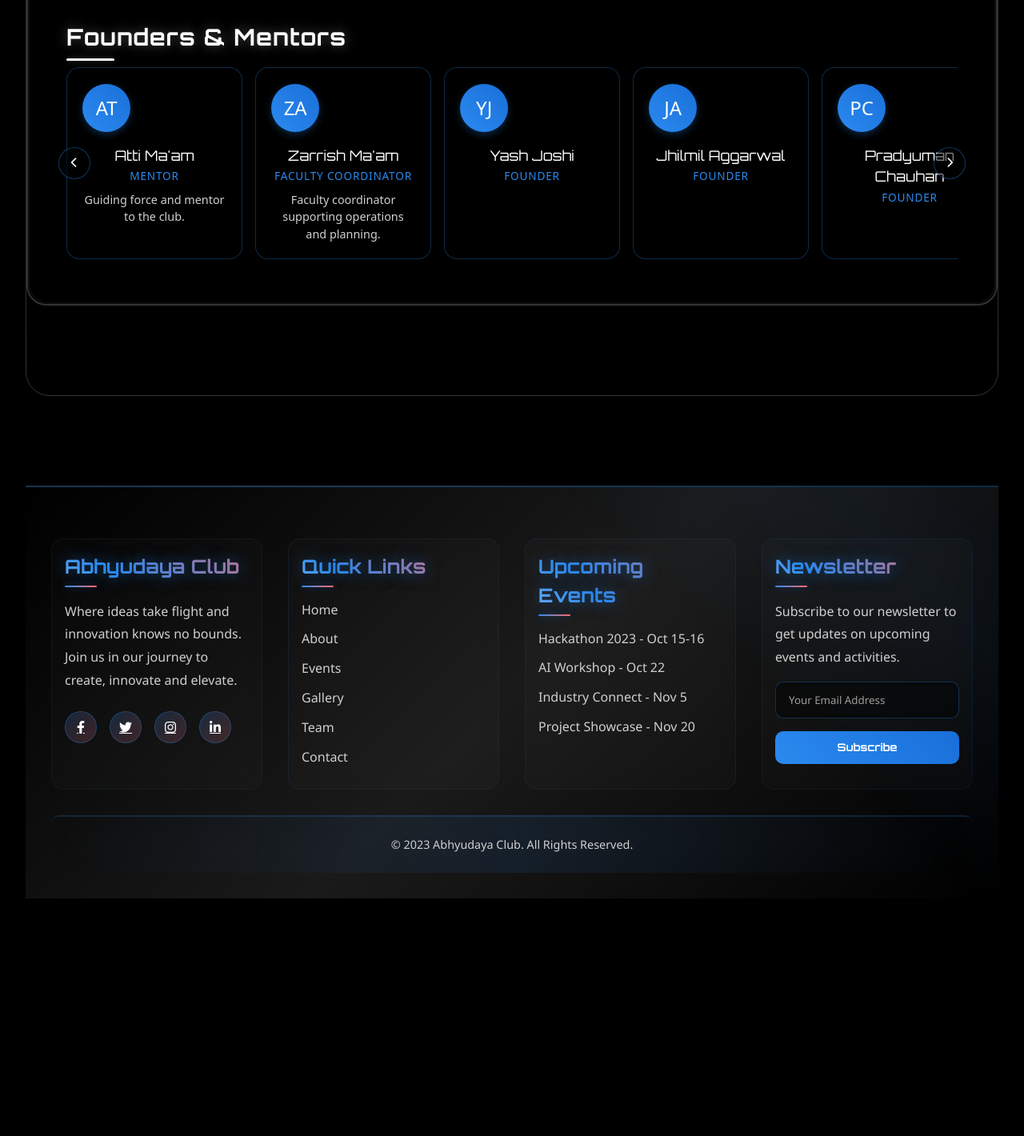
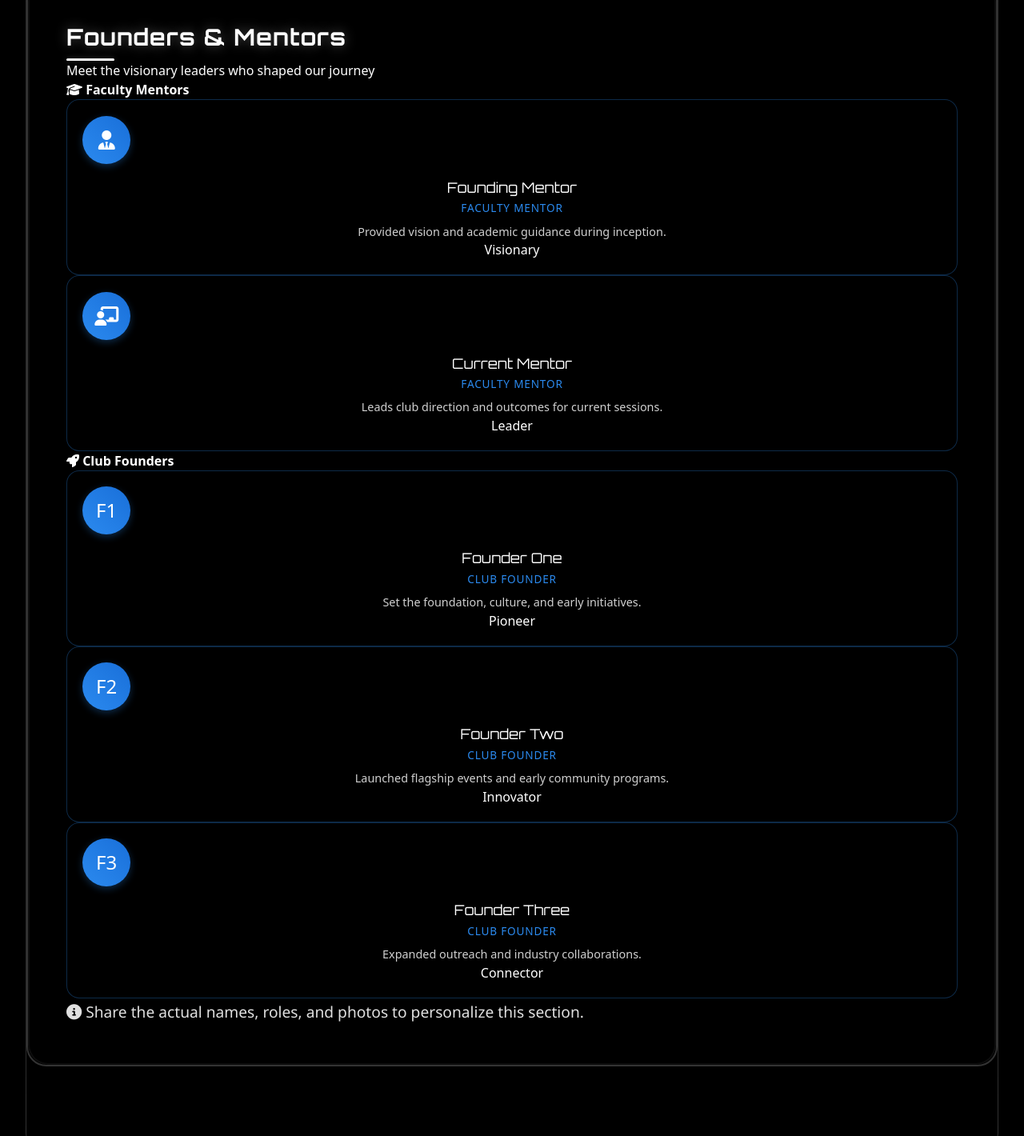
Before and after one commit to Suryansh2803/Club-Website, a plain HTML site: page about.html in a window 1280 px wide. Shown: the part 1460-2880 px from the top of the page at 80% size. Before the commit the page ends 2583 px from the top, so only its background shows below. Drawn offline with Linux system fonts and the light colour scheme.

Commit message:
Update about.html

```diff
--- a/about.html
+++ b/about.html
@@ -107,50 +107,99 @@
                     </div>
                 </div>
 
-                <div class="content-card">
-                    <h3 class="card-title">Founders & Mentors</h3>
-                    <div class="scroller-wrap">
-                        <button class="scroller-btn left" aria-label="Scroll left"><i class="fas fa-chevron-left"></i></button>
-                        <div class="people-scroller" id="foundersScroller">
-                            <div class="person-card">
-                                <div class="member-avatar">AT</div>
-                                <div class="person-name">Atti Ma'am</div>
-                                <div class="person-role">Mentor</div>
-                                <p class="person-text">Guiding force and mentor to the club.</p>
-                            </div>
-                            <div class="person-card">
-                                <div class="member-avatar">ZA</div>
-                                <div class="person-name">Zarrish Ma'am</div>
-                                <div class="person-role">Faculty Coordinator</div>
-                                <p class="person-text">Faculty coordinator supporting operations and planning.</p>
-                            </div>
-                            <div class="person-card">
-                                <div class="member-avatar">YJ</div>
-                                <div class="person-name">Yash Joshi</div>
-                                <div class="person-role">Founder</div>
-                            </div>
-                            <div class="person-card">
-                                <div class="member-avatar">JA</div>
-                                <div class="person-name">Jhilmil Aggarwal</div>
-                                <div class="person-role">Founder</div>
-                            </div>
-                            <div class="person-card">
-                                <div class="member-avatar">PC</div>
-                                <div class="person-name">Pradyuman Chauhan</div>
-                                <div class="person-role">Founder</div>
-                            </div>
-                            <div class="person-card">
-                                <div class="member-avatar">AC</div>
-                                <div class="person-name">Anushka Chaurasia</div>
-                                <div class="person-role">Founder</div>
-                            </div>
-                            <div class="person-card">
-                                <div class="member-avatar">VC</div>
-                                <div class="person-name">Vansh Chauhan</div>
-                                <div class="person-role">Founder</div>
+                <div class="content-card founders-section">
+                    <div class="section-header">
+                        <h3 class="card-title">Founders & Mentors</h3>
+                        <p class="section-description">Meet the visionary leaders who shaped our journey</p>
+                    </div>
+
+                    <div class="founders-container">
+                        <!-- Mentors Section -->
+                        <div class="mentors-group">
+                            <h4 class="group-title">
+                                <i class="fas fa-graduation-cap"></i>
+                                Faculty Mentors
+                            </h4>
+                            <div class="founders-grid mentors-grid">
+                                <div class="person-card founder-card mentor-card">
+                                    <div class="card-glow"></div>
+                                    <div class="member-avatar mentor-avatar">
+                                        <i class="fas fa-user-tie"></i>
+                                    </div>
+                                    <div class="person-info">
+                                        <div class="person-name">Founding Mentor</div>
+                                        <div class="person-role">Faculty Mentor</div>
+                                        <p class="person-text">Provided vision and academic guidance during inception.</p>
+                                        <div class="person-badge">Visionary</div>
+                                    </div>
+                                </div>
+                                <div class="person-card founder-card mentor-card">
+                                    <div class="card-glow"></div>
+                                    <div class="member-avatar mentor-avatar">
+                                        <i class="fas fa-chalkboard-teacher"></i>
+                                    </div>
+                                    <div class="person-info">
+                                        <div class="person-name">Current Mentor</div>
+                                        <div class="person-role">Faculty Mentor</div>
+                                        <p class="person-text">Leads club direction and outcomes for current sessions.</p>
+                                        <div class="person-badge">Leader</div>
+                                    </div>
+                                </div>
                             </div>
                         </div>
-                        <button class="scroller-btn right" aria-label="Scroll right"><i class="fas fa-chevron-right"></i></button>
+
+                        <!-- Founders Section -->
+                        <div class="founders-group">
+                            <h4 class="group-title">
+                                <i class="fas fa-rocket"></i>
+                                Club Founders
+                            </h4>
+                            <div class="founders-grid founders-main-grid">
+                                <div class="person-card founder-card founder-main">
+                                    <div class="card-glow"></div>
+                                    <div class="member-avatar founder-avatar">
+                                        <span>F1</span>
+                                    </div>
+                                    <div class="person-info">
+                                        <div class="person-name">Founder One</div>
+                                        <div class="person-role">Club Founder</div>
+                                        <p class="person-text">Set the foundation, culture, and early initiatives.</p>
+                                        <div class="person-badge">Pioneer</div>
+                                    </div>
+                                </div>
+                                <div class="person-card founder-card founder-main">
+                                    <div class="card-glow"></div>
+                                    <div class="member-avatar founder-avatar">
+                                        <span>F2</span>
+                                    </div>
+                                    <div class="person-info">
+                                        <div class="person-name">Founder Two</div>
+                                        <div class="person-role">Club Founder</div>
+                                        <p class="person-text">Launched flagship events and early community programs.</p>
+                                        <div class="person-badge">Innovator</div>
+                                    </div>
+                                </div>
+                                <div class="person-card founder-card founder-main">
+                                    <div class="card-glow"></div>
+                                    <div class="member-avatar founder-avatar">
+                                        <span>F3</span>
+                                    </div>
+                                    <div class="person-info">
+                                        <div class="person-name">Founder Three</div>
+                                        <div class="person-role">Club Founder</div>
+                                        <p class="person-text">Expanded outreach and industry collaborations.</p>
+                                        <div class="person-badge">Connector</div>
+                                    </div>
+                                </div>
+                            </div>
+                        </div>
+                    </div>
+
+                    <div class="section-footer">
+                        <p class="card-content">
+                            <i class="fas fa-info-circle"></i>
+                            Share the actual names, roles, and photos to personalize this section.
+                        </p>
                     </div>
                 </div>
             </section>
@@ -212,41 +261,6 @@
     </div>
 
     <script src="script.js"></script>
-    <script>
-        (function() {
-            const scroller = document.getElementById('foundersScroller');
-            if (!scroller) return;
-            const leftBtn = document.querySelector('.scroller-btn.left');
-            const rightBtn = document.querySelector('.scroller-btn.right');
-            const getScrollAmount = () => {
-                const card = scroller.querySelector('.person-card');
-                return card ? (card.getBoundingClientRect().width + 16) : 260;
-            };
-            leftBtn && leftBtn.addEventListener('click', () => {
-                scroller.scrollBy({ left: -getScrollAmount(), behavior: 'smooth' });
-            });
-            rightBtn && rightBtn.addEventListener('click', () => {
-                scroller.scrollBy({ left: getScrollAmount(), behavior: 'smooth' });
-            });
-
-            // Auto scroll left-to-right with bounce and pause on hover
-            let direction = 1; // 1: right, -1: left
-            let rafId;
-            let paused = false;
-            const step = () => {
-                if (!paused) {
-                    scroller.scrollLeft += direction * 0.6; // speed
-                    const max = scroller.scrollWidth - scroller.clientWidth;
-                    if (scroller.scrollLeft <= 0) direction = 1;
-                    if (scroller.scrollLeft >= max - 1) direction = -1;
-                }
-                rafId = requestAnimationFrame(step);
-            };
-            scroller.addEventListener('mouseenter', () => { paused = true; });
-            scroller.addEventListener('mouseleave', () => { paused = false; });
-            step();
-        })();
-    </script>
 </body>
 
 </html>
```
